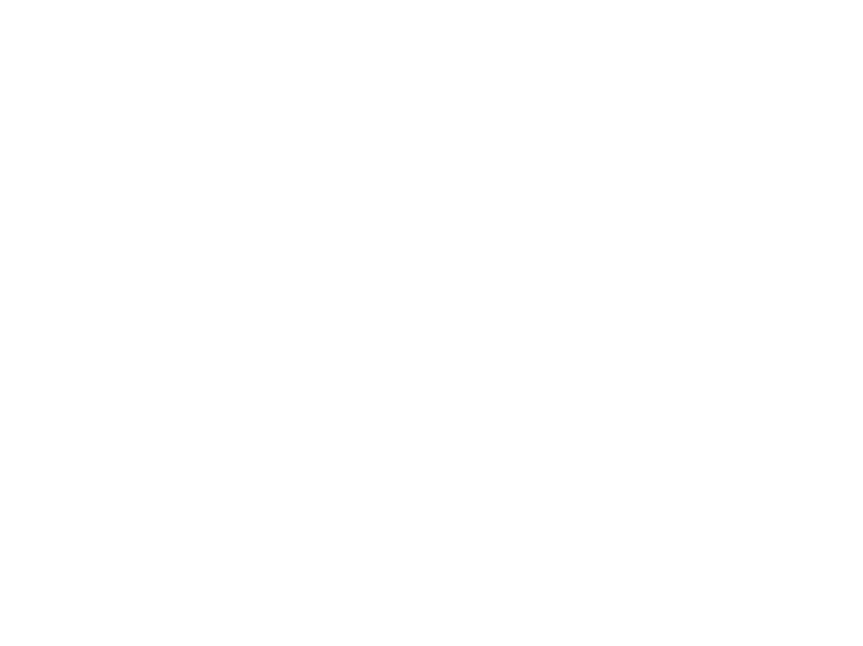
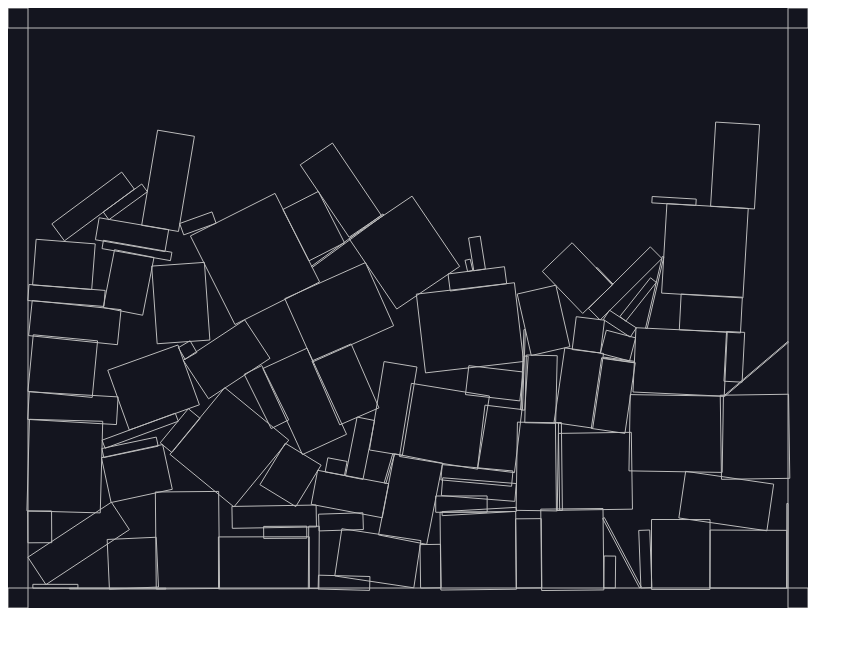
Before and after one commit to Anshnrag02/MatterJSExplore, a plain HTML site: page index.html in a window 1280 px wide. Shown: the whole page, without its empty margins (0-863 px from the left). Drawn offline with nearby package versions, Linux system fonts and the light colour scheme.

Commit message:
learning matter JS

```diff
--- a/index.html
+++ b/index.html
@@ -8,6 +8,6 @@
     <script src="https://cdnjs.cloudflare.com/ajax/libs/matter-js/0.17.1/matter.min.js" integrity="sha512-3CP+e7z5ieYYTIyvRvV3eGVYR67yXg5V2mWfg8pEJJd2mlh8tG/cnDv5scTmRztEYHTksBlpPOmxFOiMtHfZdQ==" crossorigin="anonymous" referrerpolicy="no-referrer"></script>
 </head>
     <body>
-
+        <script src="index.js"></script>
     </body>
 </html>
--- a/index.js
+++ b/index.js
@@ -0,0 +1,50 @@
+const {Engine, Render, Runner, World, Bodies,MouseConstraint,Mouse} = Matter;
+
+const width =800;
+const height= 600;
+const engine =Engine.create();
+const {world}=engine;
+const render=Render.create({
+    element: document.body,
+    engine: engine,
+    options: {
+        width: width,
+        height: height
+    }
+});
+Render.run(render);
+Runner.run(Runner.create(), engine);
+for(let i = 0; i< 100 ; i++){
+
+    const shape = Bodies.rectangle(width*Math.random(),height*Math.random(),100*Math.random(),100*Math.random(),{
+        isStatic: false,
+    });
+
+    World.add(world,shape);
+
+
+}
+
+World.add(
+    world,
+    MouseConstraint.create(engine,{
+        mouse: Mouse.create(render.canvas)
+    })
+)
+
+// walls
+const walls=[
+    Bodies.rectangle(width/2,0,width,40, {
+        isStatic: true,
+    }),
+    Bodies.rectangle(width/2,height,width,40, {
+        isStatic: true,
+    }),
+    Bodies.rectangle(width,height/2,40,height, {
+        isStatic: true,
+    }),
+    Bodies.rectangle(0,height/2,40,height, {
+        isStatic: true,
+    })
+];
+World.add(world,walls);
```
